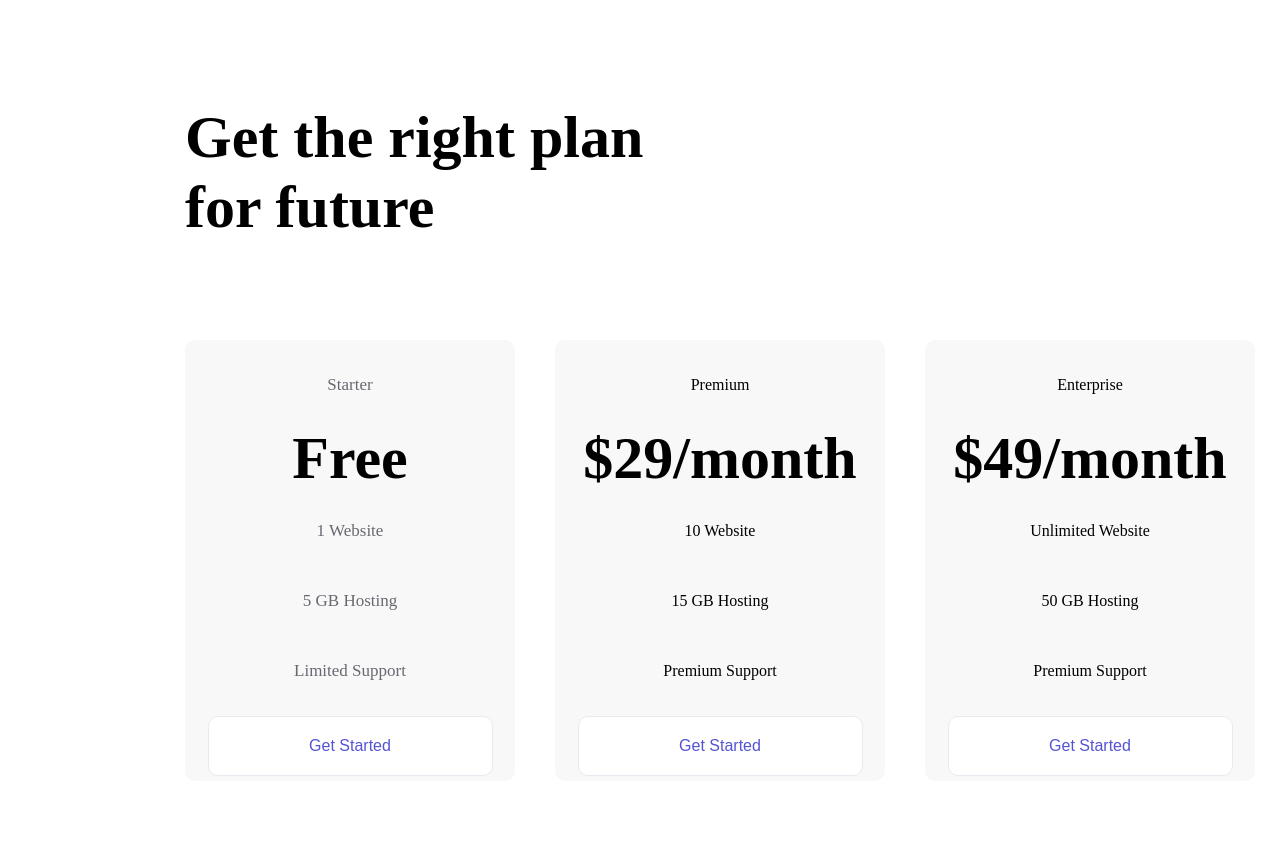
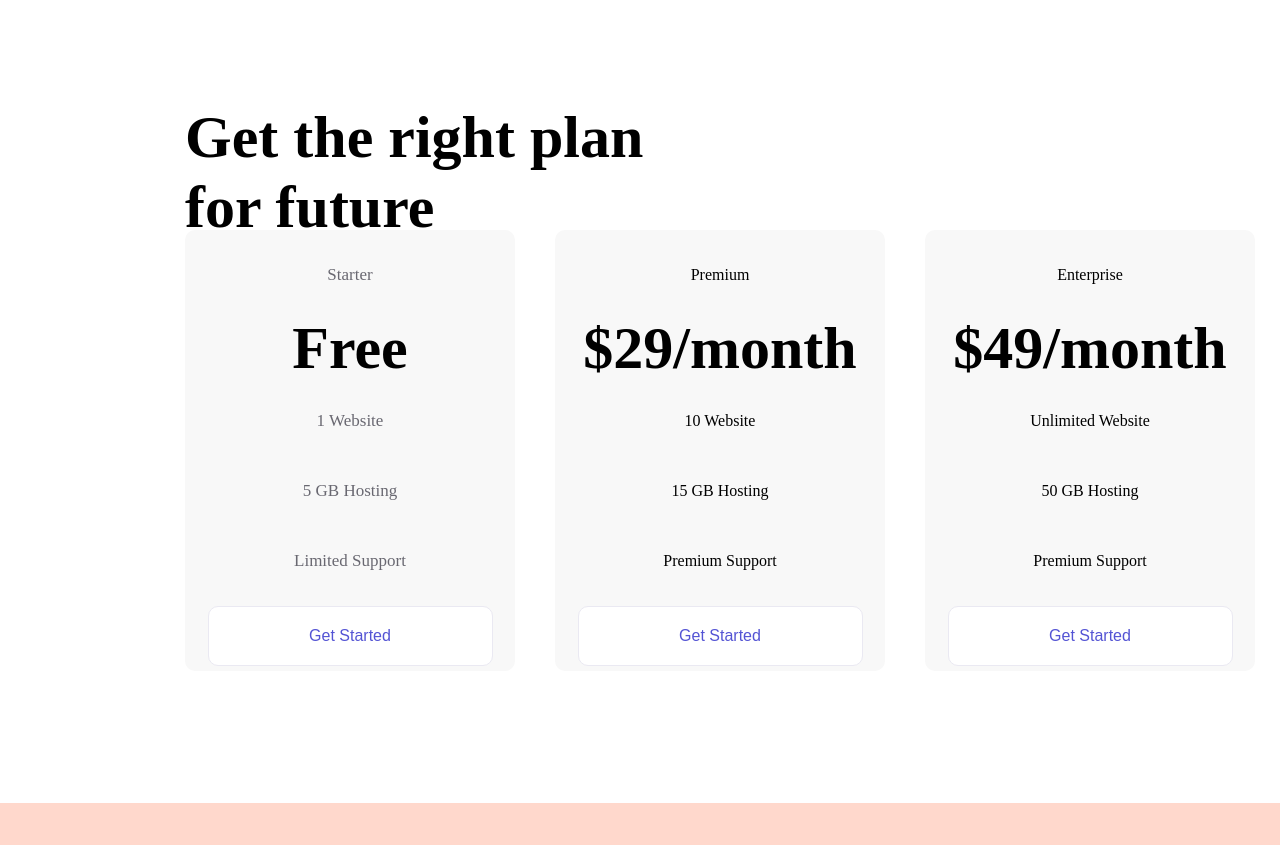
Before and after one commit to makasin13/projectByte.githab.io, a plain HTML site: page index.html in a window 1280 px wide. Shown: the part 1341-2186 px from the top of the page. Drawn offline with Linux system fonts and the light colour scheme.

Commit message:
Add files via upload

```diff
--- a/css/styles.css
+++ b/css/styles.css
@@ -163,6 +163,10 @@ margin-left: 108px;}
 	margin-left: 185px;
 	margin-bottom: 132px;
 }
+.section-3__text{
+	max-width: 504px;
+	height: 128px;
+}
 .section-3__text h2{
 	text-align: left;
 	font-weight: 700;
```
